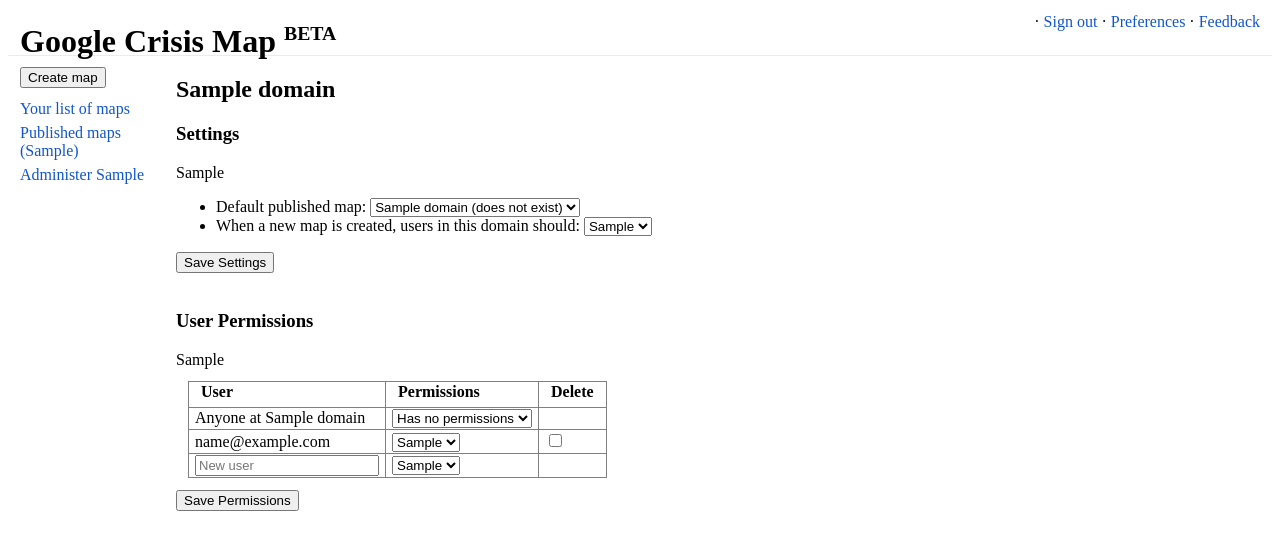
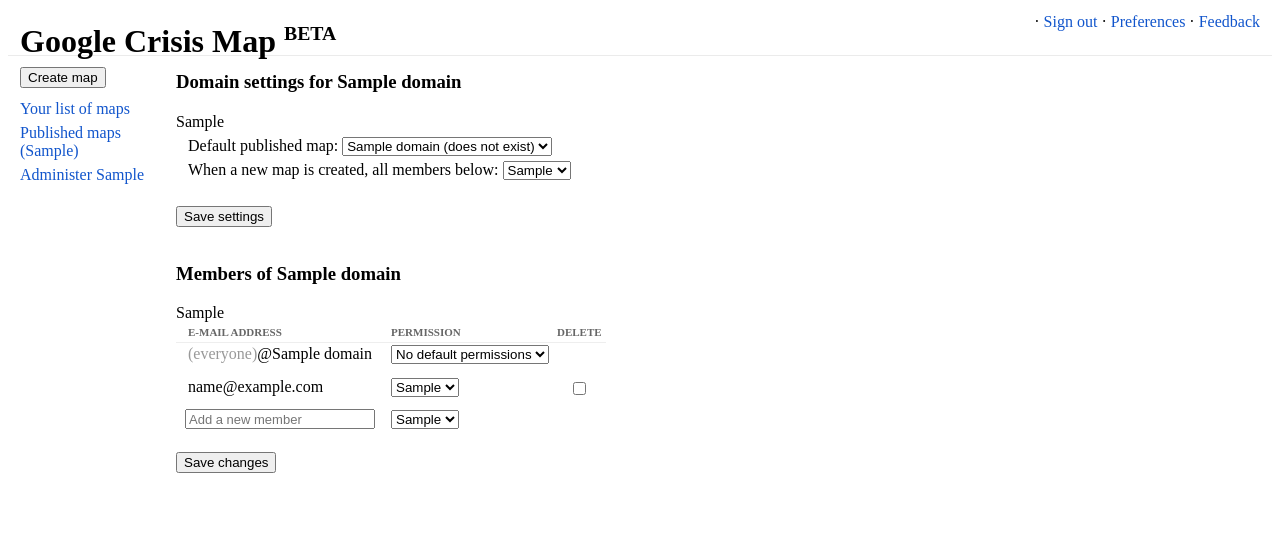
Before and after one commit to googlearchive/googlecrisismap, a Django app: template templates/admin_domain.html in a window 1280 px wide. Shown: the top 550 px of the page. Run offline with Django 3.2, Linux system fonts and the light colour scheme; the template is opened without the code that fills it: most values are stand-ins (such as "Sample title", 1, 10 or a date in 2020).

Commit message:
Beautify the domain admin page a little bit. ------------- Created by MOE: http://code.google.com/p/moe-java MOE_MIGRATED_REVID=45381560

```diff
--- a/admin.py
+++ b/admin.py
@@ -28,9 +28,9 @@ NO_PERMISSIONS = 'NO_PERMISSIONS'
 
 INITIAL_DOMAIN_ROLE_CHOICES = (
     (NO_PERMISSIONS, 'Have no access to the map'),
-    (perms.Role.MAP_VIEWER, 'Be able to view the map'),
-    (perms.Role.MAP_EDITOR, 'Be able to view and edit the map'),
-    (perms.Role.MAP_OWNER, 'Be able to view, edit and delete the map'),
+    (perms.Role.MAP_VIEWER, 'Can view the map'),
+    (perms.Role.MAP_EDITOR, 'Can view and edit the map'),
+    (perms.Role.MAP_OWNER, 'Can view, edit, and delete the map'),
 )
 
 DOMAIN_PERMISSION_CHOICES = (
--- a/static/admin.css
+++ b/static/admin.css
@@ -264,24 +264,72 @@ h2 + h3 {
 }
 
 /* Domain administration page */
+.cm-perms-subheading {
+  margin-top:35px;
+  margin-bottom:17px;
+}
+.cm-perms-subheading:first-child {
+  margin-top:15px;
+}
+.cm-perms-domain-settings {
+  line-height:24px;
+}
+.cm-perms-domain-settings .cm-perms-setting {
+  padding-left:12px;
+}
+.cm-perms-domain-settings .cm-button-area {
+  margin:22px 0;
+}
+.cm-perms-user-settings {
+  margin-top:19px;
+}
 .cm-perms-user-settings table {
   border-collapse:collapse;
-  margin:12px;
 }
-
-.cm-perms-user-settings table td {
-  text-align:left;
-  padding-left:6px;
-  padding-right:6px;
-}
-
-.cm-perms-user-settings table th {
-  padding-left:12px;
-  padding-right:12px;
-  padding-bottom:6px;
+.cm-perms-user-settings th,
+.cm-perms-user-settings td {
+  padding:2px 4px 0;
   text-align:left;
 }
-
-.cm-perms-user-settings table .cm-perms-subject {
-  text-align:left;
+.cm-perms-user-settings th {
+  text-transform:uppercase;
+  border-bottom:1px solid #eee;
+  font-size:11px;
+  color:#666;
+  white-space:nowrap;
+  padding:4px 4px 0; /* baseline on 24px grid */
+  height:16px; /* total height 24px */
 }
+.cm-perms-user-settings .cm-perms-subject {
+  padding-left:12px;
+}
+.cm-perms-user-settings .cm-wildcard {
+  color:#999;
+}
+.cm-perms-user-settings .cm-perms-subject input[type="text"] {
+  width:14em;
+  padding-bottom:0;
+}
+.cm-perms-user-settings .cm-perms-role select {
+  margin-left:0;
+}
+.cm-perms-user-settings .cm-perms-delete {
+  text-align:center;
+}
+.cm-perms-user-settings .cm-perms-delete input {
+  vertical-align:bottom;
+  margin-bottom:1px;
+}
+.cm-perms-user-settings .cm-perms-domain-wide td {
+  padding-bottom:12px;
+}
+.cm-perms-user-settings .cm-perms-new-user td {
+  padding-top:12px;
+}
+.cm-perms-user-settings .cm-perms-new-user td.cm-perms-subject {
+  padding-left:9px;
+  padding-right:12px;
+}
+.cm-perms-user-settings .cm-button-area {
+  margin:23px 0;
+}
--- a/templates/admin_domain.html
+++ b/templates/admin_domain.html
@@ -14,14 +14,12 @@ specific language governing permissions and limitations under the License.
 {% endcomment %}
 
 {% block content %}
-<h2 class="cm-perms-heading">{{domain.name}}</h2>
-<h3 class="cm-perms-subheading">Settings</h3>
+<h3 class="cm-perms-subheading">Domain settings for {{domain.name}}</h3>
 <div class="cm-perms-domain-settings">
   <form method="post">
     {{xsrf_tag|safe}}
     <input type="hidden" name="form" value="domain-settings">
-    <ul>
-      <li>
+    <div class="cm-perms-setting">
       <span class="cm-perms-setting-label">Default published map:</span>
       <span class="cm-perms-setting-value">
         <select name='default_label'>
@@ -45,10 +43,10 @@ specific language governing permissions and limitations under the License.
           {% endif %}
         </select>
       </span>
-      </li>
-      <li>
+    </div>
+    <div class="cm-perms-setting">
       <span class="cm-perms-setting-label">
-          When a new map is created, users in this domain should:
+        When a new map is created, all members below:
       </span>
       <span class="cm-perms-setting-value">
         <select name="initial_domain_role">
@@ -60,30 +58,33 @@ specific language governing permissions and limitations under the License.
           {% endfor %}
         </select>
       </span>
-      </li>
-    </ul>
-    <input type="submit" value="Save Settings" class="cm-button cm-submit">
+    </div>
+    <div class="cm-button-area">
+      <input type="submit" value="Save settings" class="cm-button cm-submit">
+    </div>
   </form>
 </div>
 
-<h3 class="cm-perms-subheading">User Permissions</h3>
+<h3 class="cm-perms-subheading">Members of {{domain.name}}</h3>
 <div class="cm-perms-user-settings">
   <form method="post">
     {{xsrf_tag|safe}}
     <input type="hidden" name="form" value="user-permissions">
-    <table title="Users" border=1>
+    <table title="Users">
       <tr>
-        <th scope="col">User</th>
-        <th scope="col">Permissions</th>
-        <th scope="col">Delete</th>
+        <th class="cm-perms-subject" scope="col">E-mail address</th>
+        <th class="cm-perms-role" scope="col">Permission</th>
+        <th class="cm-perms-delete" scope="col">Delete</th>
       </tr>
-      <tr>
-        <td class="cm-perms-subject">Anyone at {{domain.name}}</td>
-        <td>
+      <tr class="cm-perms-domain-wide">
+        <td class="cm-perms-subject">
+          <span class="cm-wildcard">(everyone)</span>@{{domain.name}}
+        </td>
+        <td class="cm-perms-role">
           <select name="domain_role">
             <option value="NO_PERMISSIONS"
                 {% if not domain_role %}selected{% endif %}>
-              Has no permissions
+              No default permissions
             </option>
             {% for choice in user_permission_choices %}
               <option value="{{choice.0}}"
@@ -98,7 +99,7 @@ specific language governing permissions and limitations under the License.
       {% for user_role in user_roles %}
         <tr>
           <td class="cm-perms-subject">{{user_role.0.email}}</td>
-          <td>
+          <td class="cm-perms-role">
             <select name="{{user_role.0.id}}.permission">
               {% for choice in user_permission_choices %}
                 <option value="{{choice.0}}"
@@ -108,16 +109,16 @@ specific language governing permissions and limitations under the License.
               {% endfor %}
             </select>
           </td>
-          <td>
+          <td class="cm-perms-delete">
             <input type="checkbox" name="{{user_role.0.id}}.delete">
           </td>
         </tr>
       {% endfor %}
-      <tr>
+      <tr class="cm-perms-new-user">
         <td class="cm-perms-subject">
-          <input name="new_user" type="text" placeholder="New user" >
+          <input name="new_user" type="text" placeholder="Add a new member">
         </td>
-        <td>
+        <td class="cm-perms-role">
           <select name="new_user.permission">
             {% for choice in user_permission_choices %}
               <option value="{{choice.0}}">{{choice.1}}</option>
@@ -127,7 +128,9 @@ specific language governing permissions and limitations under the License.
         <td>&nbsp;</td>
       </tr>
     </table>
-    <input type="submit" value="Save Permissions" class="cm-button cm-submit">
+    <div class="cm-button-area">
+      <input type="submit" value="Save changes" class="cm-button cm-submit">
+    </div>
   </form>
 </div>
 
```
Lines whose indentation alone changed are shown as unchanged.
